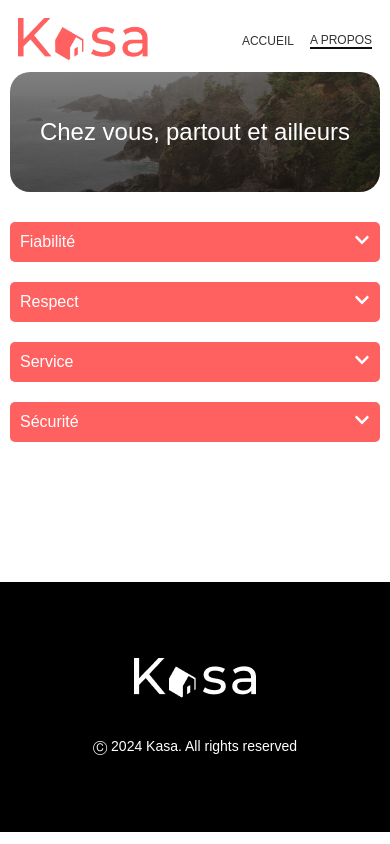
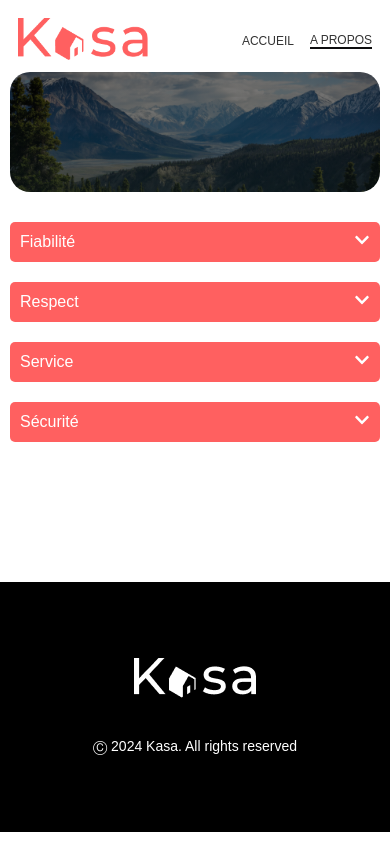
Before and after one commit to MarwenCode/projet-11--Kasa--OC, a React (Vite) app: page /about in a window 390 px wide. Built offline with nearby package versions, Linux system fonts and the light colour scheme.

Commit message:
add counter image & change image header about page & hide next prev button on mobile version

```diff
--- a/src/components/card/Card.jsx
+++ b/src/components/card/Card.jsx
@@ -3,6 +3,10 @@ import { Link } from "react-router-dom";
 import "./card.scss";
 
 export const Card = ({ data }) => {
+
+  console.log(data);
+
+
   return (
     <div className="announcements">
       {data.map((announcement, index) => (
--- a/src/components/header/Header.jsx
+++ b/src/components/header/Header.jsx
@@ -1,14 +1,17 @@
+
 import React from 'react';
 import "./header.scss";
 
-const Header = () => {
+const Header = ({ imageUrl, showText }) => {
   return (
-    <div className='header'>
-         <h1>
-            <span>Chez vous,</span> <span>partout et ailleurs</span>
-          </h1>
+    <div className='header' style={{ backgroundImage: `linear-gradient(rgba(0, 0, 0, 0.5), rgba(10, 20, 20, 0.7)), url(${imageUrl})` }}>
+       {showText && (
+        <h1>
+          <span>Chez vous,</span> <span>partout et ailleurs</span>
+        </h1>
+      )}
     </div>
-  )
+  );
 }
 
-export default Header
+export default Header;
--- a/src/components/header/header.scss
+++ b/src/components/header/header.scss
@@ -3,12 +3,11 @@
   flex: 30% 1 1;
   justify-content: center;
   align-items: center;
-  background: linear-gradient(rgba(0, 0, 0, 0.5), rgba(0, 0, 0, 0.7)), url(../header/bg-sea-min.png) center / cover;
   border-radius: 20px;
   height: 223px;
   width: 100%;
-
-
+  background-size: cover;
+  background-position: center;
 
 
   h1 {
@@ -27,6 +26,7 @@
   .header {
 
     height: 180px;
+
     h1 {
       font-size: 26px;
     }
@@ -39,6 +39,7 @@
   .header {
 
     height: 180px;
+
     h1 {
       font-size: 26px;
     }
--- a/src/pages/about/About.jsx
+++ b/src/pages/about/About.jsx
@@ -1,16 +1,13 @@
-import React, { useState } from "react";
 import Navbar from "../../components/navbar/Navbar";
 import Header from "../../components/header/Header";
 import Dropdown from "../appartmentDetails/Dropdown";
 import "./about.scss";
 
 const About = () => {
-
-
   return (
     <div className="about">
       <Navbar />
-      <Header />
+      <Header imageUrl="/assets/nature.png"  showText={false} />
       <div className="dropdown-container">
         <Dropdown title="Fiabilité">
           <span>
--- a/src/pages/appartmentDetails/AppartDetails.jsx
+++ b/src/pages/appartmentDetails/AppartDetails.jsx
@@ -12,21 +12,13 @@ import Erreur from "../../components/erreur/Erreur";
 
 const AppartDetails = () => {
   const { id } = useParams();
+  console.log(data);
   const announcement = data.find((item) => item.id === id);
-
-  const [isDescriptionOpen, setIsDescriptionOpen] = useState(false);
-  const [isEquipmentOpen, setIsEquipmentOpen] = useState(false);
-
-  const toggleDescription = () => {
-    setIsDescriptionOpen(!isDescriptionOpen);
-  };
-
-  const toggleEquipment = () => {
-    setIsEquipmentOpen(!isEquipmentOpen);
-  };
 
   //count slider picture
   const [currentSlide, setCurrentSlide] = useState(0);
+
+  console.log(announcement.pictures);
 
   const nextSlide = () => {
     setCurrentSlide(
@@ -55,10 +47,15 @@ const AppartDetails = () => {
                 alt={announcement.title}
               />
 
-              {/* <div className="btn"> */}
+              {announcement.pictures.length > 1 && (
+                <>
                   <GrPrevious className="prev-btn" onClick={prevSlide} />
                   <GrNext className="next-btn" onClick={nextSlide} />
-              {/* </div> */}
+                  <div className="image-counter">
+                    {currentSlide + 1}/{announcement.pictures.length}
+                  </div>
+                </>
+              )}
             </div>
 
             <div className="content">
@@ -93,16 +90,12 @@ const AppartDetails = () => {
 
             <div className="down">
               <div className="description">
-
                 <Dropdown title="Description">
                   <span>{announcement.description}</span>
                 </Dropdown>
-
-
               </div>
 
               <div className="equipement">
-
                 <Dropdown title="Equipement">
                   <ul>
                     {announcement?.equipments.map((equipment, index) => (
@@ -110,11 +103,7 @@ const AppartDetails = () => {
                     ))}
                   </ul>
                 </Dropdown>
-
               </div>
-
-
-
             </div>
           </div>
         </>
--- a/src/pages/appartmentDetails/apartDetails.scss
+++ b/src/pages/appartmentDetails/apartDetails.scss
@@ -23,6 +23,7 @@
       left: 15px;
       color: #ffffff;
       width: 50px;
+      cursor: pointer;
     }
 
     .next-btn {
@@ -34,6 +35,19 @@
       height: 50%;
       color: #ffffff;
       width: 50px;
+      cursor: pointer;
+    }
+
+
+    .image-counter {
+      position: absolute;
+      bottom: 10px;
+      left: 50%;
+      transform: translateX(-50%);
+      color: white;
+      padding: 5px 10px;
+      border-radius: 5px;
+      font-size: 14px;
     }
 
     @media screen and (max-width: 768px) {
@@ -183,6 +197,10 @@
       height: 100%;
       object-fit: cover;
     }
+
+    .image-counter {
+      opacity: 0;
+    }
   }
 
   .content {
--- a/src/pages/home/Home.jsx
+++ b/src/pages/home/Home.jsx
@@ -1,7 +1,6 @@
 import React from 'react';
 import Navbar from '../../components/navbar/Navbar';
 import Header from '../../components/header/Header';
-import Footer from '../../components/footer/Footer';
 import data from "../../data/data.json";
 import './home.scss';
 import { Card } from '../../components/card/Card';
@@ -10,7 +9,7 @@ const Home = () => {
   return (
     <div className='home'>
       <Navbar />
-      <Header />
+      <Header imageUrl="/assets/sea.png"  showText={true} />
      <Card data={data} />
 
 
```
Also changed, not shown: public/assets/nature.png (added), public/assets/sea.png (renamed from src/components/header/bg-sea-min.png). Lines whose indentation alone changed are shown as unchanged.
